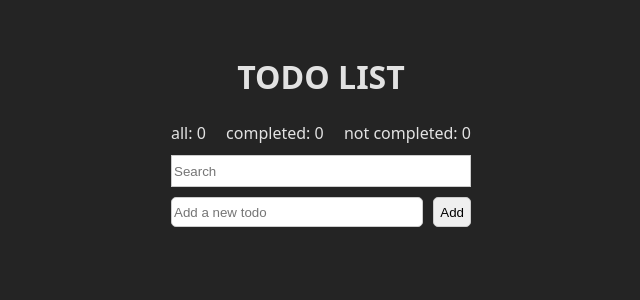
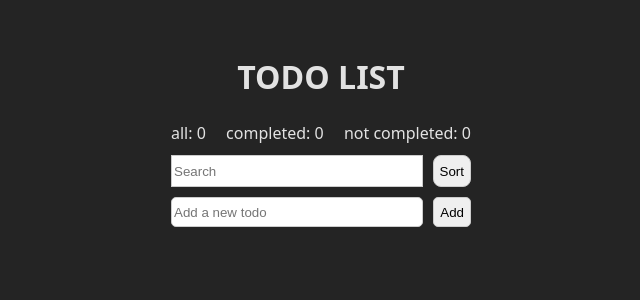
Before and after one commit to srshin2020/todo, a React (Vite) app: page / in a window 1280 px wide. Shown: the top 300 px of the page, without its empty margins (319-959 px from the left). Built offline with nearby package versions, Linux system fonts and the light colour scheme.

Commit message:
[feat]add sorting feature

```diff
--- a/src/component/App.tsx
+++ b/src/component/App.tsx
@@ -45,6 +45,21 @@ export default function App() {
         setTodoText('');
     };
 
+    const sortBy = (sortBy: string) => {
+        setTodoList((prevTodos: Todo[]) => {
+            // 원본 배열을 복사하여 정렬
+            // [...prevTodos] 배열을 복사하여 정렬
+            const sortedTodos = [...prevTodos].sort((a, b) => {
+                if (sortBy === 'asc') {
+                    return a.text.localeCompare(b.text);
+                } else {
+                    return b.text.localeCompare(a.text);
+                }
+            });
+            return sortedTodos;
+        });
+    };
+
     const deleteTodo = (id: number) => {
         // todoList에서 해당 id의 todo를 제거
         setTodoList((prevTodos: Todo[]) =>
@@ -67,7 +82,11 @@ export default function App() {
         <div className="app-container">
             <AppTitle />
             <TodoCount todoList={todoList} />
-            <SearchBar searchTerm={searchText} setSearchTerm={setSearchText} />
+            <SearchBar
+                searchText={searchText}
+                setSearchText={setSearchText}
+                sortBy={sortBy}
+            />
             <TodoList
                 todoList={filteredTodoList}
                 handleDelete={deleteTodo}
--- a/src/component/app/SearchBar.css
+++ b/src/component/app/SearchBar.css
@@ -1,5 +1,18 @@
+.search-bar-container {
+    display: flex;
+    justify-content: space-between;
+    align-items: center;
+    gap: 10px;
+}
+
 .search-bar {
     border: 1px solid #ccc;
     height: 2rem;
     width: 100%;
 }
+
+.sort-button {
+    border: 1px solid #ccc;
+    height: 100%;
+    border-radius: 0.5rem;
+}
--- a/src/component/app/SearchBar.tsx
+++ b/src/component/app/SearchBar.tsx
@@ -1,23 +1,26 @@
 import './SearchBar.css';
 
 export default function SearchBar({
-    searchTerm,
-    setSearchTerm,
+    searchText: searchText,
+    setSearchText: setSearchText,
+    sortBy: sortBy,
 }: {
-    searchTerm: string;
-    setSearchTerm: (searchTerm: string) => void;
+    searchText: string;
+    setSearchText: (searchText: string) => void;
+    sortBy: (sortBy: string) => void;
 }) {
-    const handleSearch = (e: React.ChangeEvent<HTMLInputElement>) => {
-        setSearchTerm(e.target.value);
-    };
-
     return (
-        <input
-            className="search-bar"
-            type="text"
-            placeholder="Search"
-            value={searchTerm}
-            onChange={handleSearch}
-        />
+        <div className="search-bar-container">
+            <input
+                className="search-bar"
+                type="text"
+                placeholder="Search"
+                value={searchText}
+                onChange={(e) => setSearchText(e.target.value)}
+            />
+            <button className="sort-button" onClick={() => sortBy('asc')}>
+                Sort
+            </button>
+        </div>
     );
 }
```
